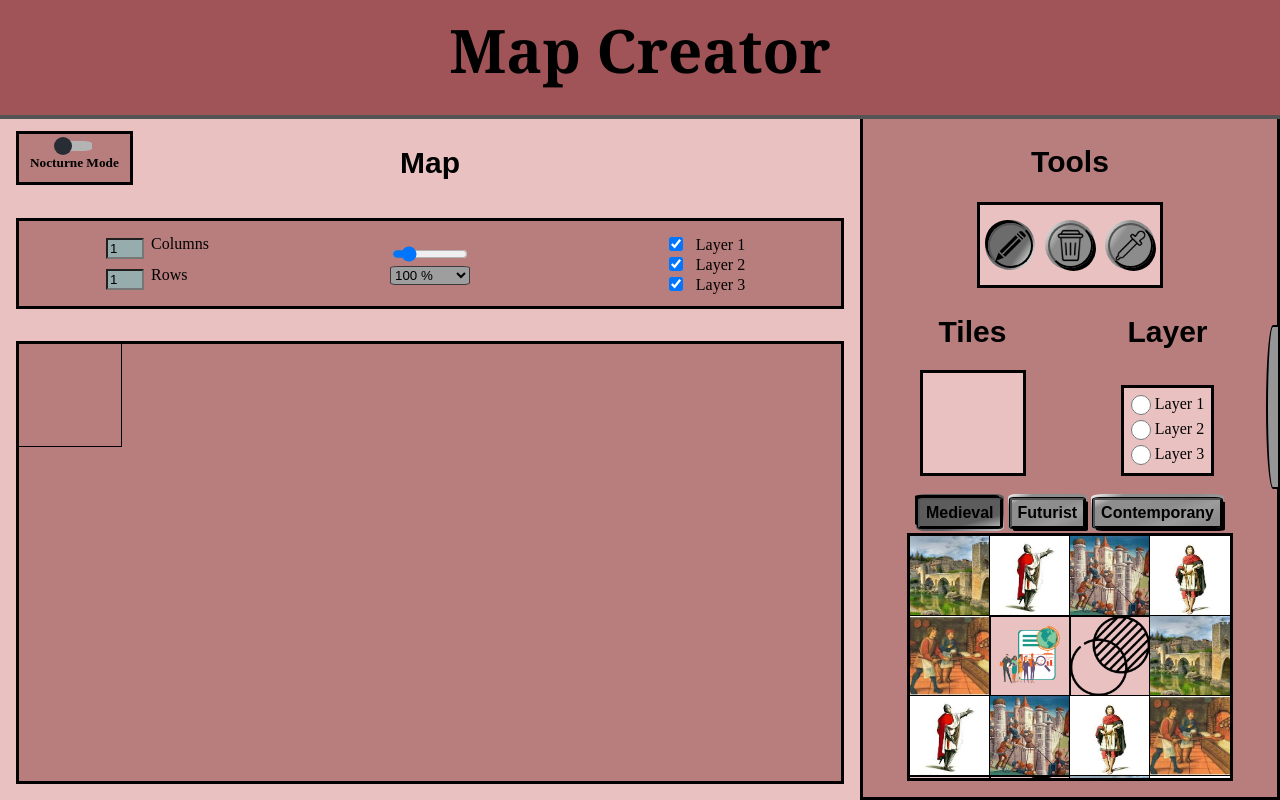
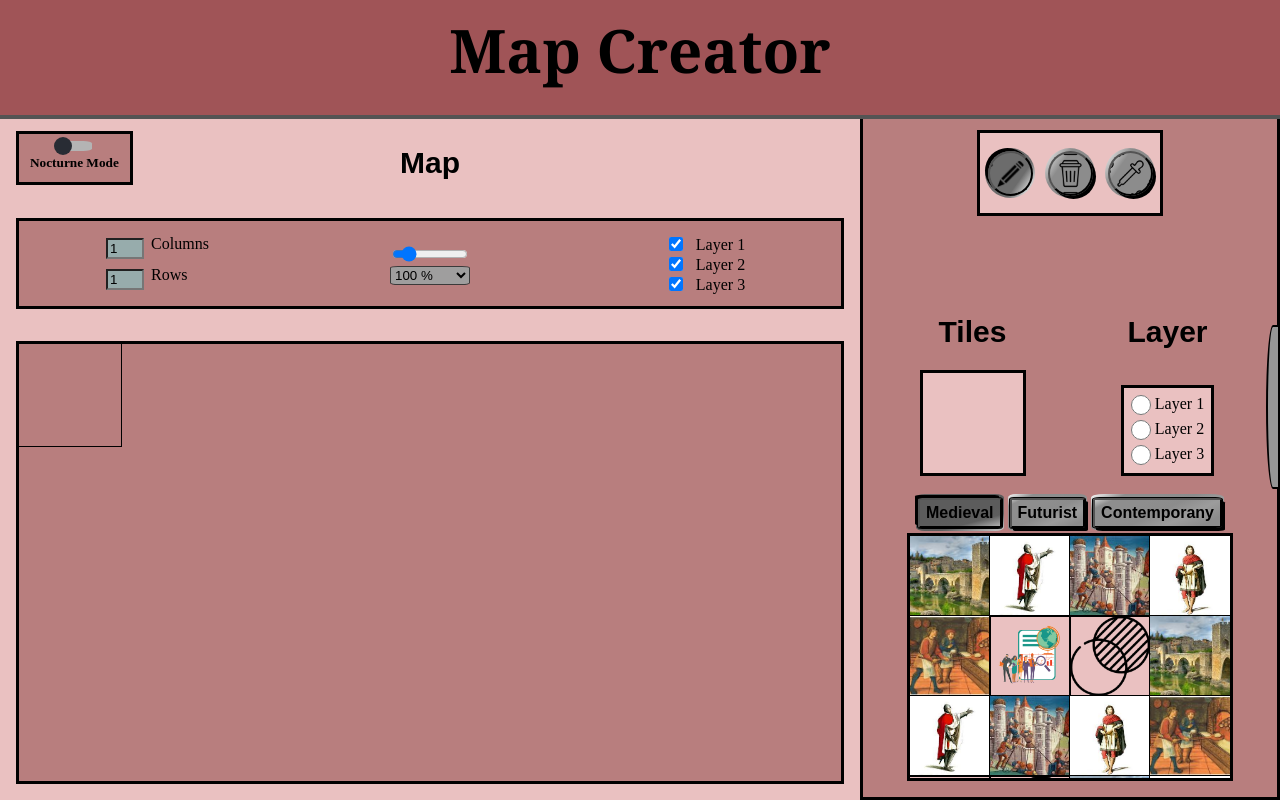
Before and after one commit to GeroNahu/Map-Creator, a React (Create React App) app: page / in a window 1280 px wide. Built offline with nearby package versions, Linux system fonts and the light colour scheme.

Commit message:
Removes h2 title and change buttons background size

```diff
--- a/src/Components/ToolsContainer.js
+++ b/src/Components/ToolsContainer.js
@@ -13,9 +13,6 @@ const ToolsContainer = ({ handleToolChange }) => {
 
   return (
     <section className="toolsContainer">
-      <h2 className="h2" style={{ color: theme.TITLES }}>
-        Tools
-      </h2>
       <div
         className="buttonsContainer"
         style={{
@@ -34,7 +31,7 @@ const ToolsContainer = ({ handleToolChange }) => {
             }`}
             style={{
               backgroundImage: `url(${require(`../Images/Icons/pen.png`)})`,
-              backgroundSize: "36px",
+              backgroundSize: "31px",
               backgroundPosition: "center",
             }}
             onClick={() => {
@@ -55,7 +52,7 @@ const ToolsContainer = ({ handleToolChange }) => {
             }`}
             style={{
               backgroundImage: `url(${require(`../Images/Icons/trash can.png`)})`,
-              backgroundSize: "37px",
+              backgroundSize: "32px",
               backgroundPosition: "center",
             }}
             onClick={() => {
@@ -76,7 +73,7 @@ const ToolsContainer = ({ handleToolChange }) => {
             }`}
             style={{
               backgroundImage: `url(${require(`../Images/Icons/eyedropper.png`)})`,
-              backgroundSize: "34px",
+              backgroundSize: "30px",
               backgroundPosition: "center",
             }}
             onClick={() => {
```
